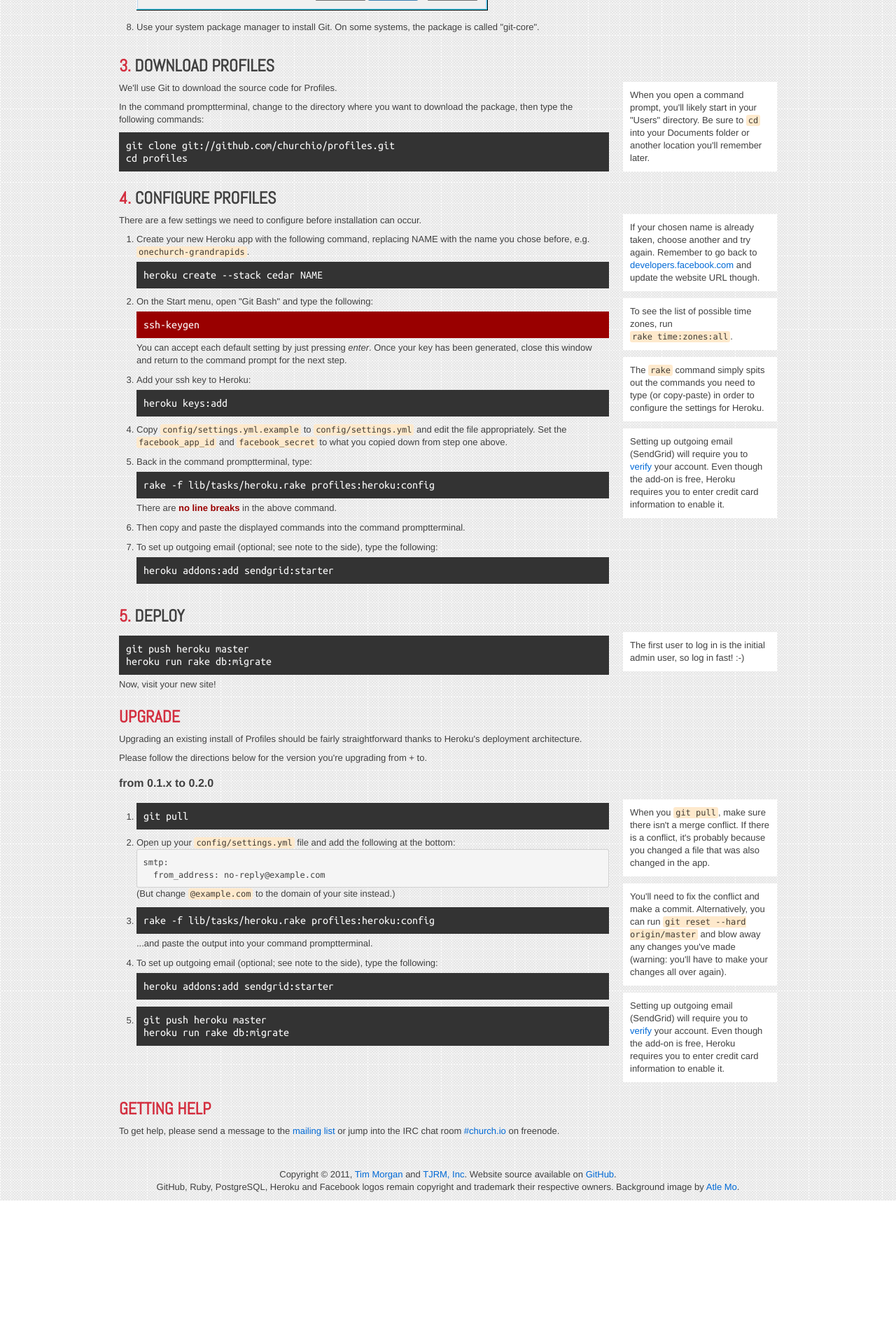
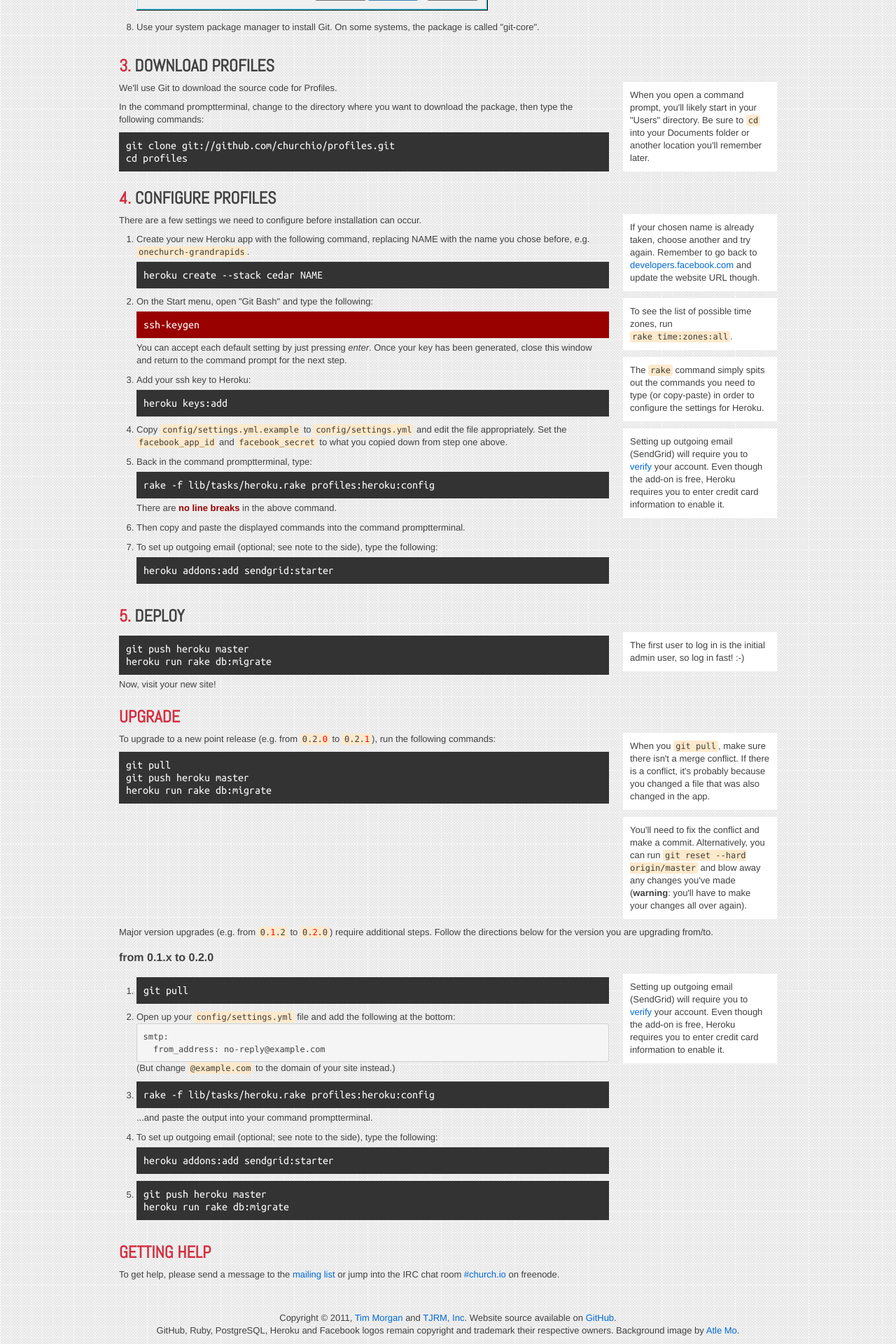
Before and after one commit to seven1m/old-churchio-website, a Jekyll site: the page built from profiles/install.html, in a window 1280 px wide. Shown: the part 2050-3970 px from the top of the page at 70% size. Built offline with Jekyll 4.4.1, drawn with Linux system fonts in a browser that asks for light colours; Markdown is read by kramdown in place of the engine named in the settings; before the commit the page ends 3765 px from its top, so only the background shows below that.

Commit message:
Update install docs.

```diff
--- a/_sass/screen.scss
+++ b/_sass/screen.scss
@@ -111,6 +111,11 @@ aside {
     margin-bottom: 10px;
     background-color: #fff;
   }
+}
+
+code em {
+  font-style: normal;
+  color: red;
 }
 
 /* Home -------------------- */
--- a/profiles/install.html
+++ b/profiles/install.html
@@ -231,13 +231,34 @@ description: How to download and install Church.IO Profiles.
 
   <h3 id="upgrade"><span>Upgrade</span></h3>
 
-  <p>
-    Upgrading an existing install of Profiles should be fairly straightforward
-    thanks to Heroku's deployment architecture.
-  </p>
+  <section class="row">
+    <div class="span12">
+      <p>
+        To upgrade to a new point release (e.g. from <code>0.2.<em>0</em></code> to <code>0.2.<em>1</em></code>), run the following commands:
+      </p>
+
+      <div class="console">
+        git pull<br/>
+        git push heroku master<br/>
+        heroku run rake db:migrate
+      </div>
+    </div>
+    <aside class="span4">
+      <p>
+        When you <code>git pull</code>, make sure there isn't a merge conflict. If there is a conflict, it's probably
+        because you changed a file that was also changed in the app.
+      </p>
+      <p>
+        You'll need to fix the conflict and make a commit.
+        Alternatively, you can run <code>git reset --hard origin/master</code> and blow away any changes you've made
+        (<strong>warning</strong>: you'll have to make your changes all over again).
+      </p>
+    </aside>
+  </section>
 
   <p>
-    Please follow the directions below for the version you're upgrading from + to.
+    Major version upgrades (e.g. from <code>0.<em>1</em>.2</code> to <code>0.<em>2</em>.0</code>) require additional steps.
+    Follow the directions below for the version you are upgrading from/to.
   </p>
 
   <h4 id="upgrade-010-020">from 0.1.x to 0.2.0</h4>
@@ -278,15 +299,6 @@ description: How to download and install Church.IO Profiles.
     </div>
     <aside class="span4">
       <p>
-        When you <code>git pull</code>, make sure there isn't a merge conflict. If there is a conflict, it's probably
-        because you changed a file that was also changed in the app.
-      </p>
-      <p>
-        You'll need to fix the conflict and make a commit.
-        Alternatively, you can run <code>git reset --hard origin/master</code> and blow away any changes you've made
-        (warning: you'll have to make your changes all over again).
-      </p>
-      <p>
         Setting up outgoing email (SendGrid) will require you to
         <a href="http://devcenter.heroku.com/articles/account-verification">verify</a> your
         account. Even though the add-on is free, Heroku requires you to enter credit
--- a/stylesheets/screen.css
+++ b/stylesheets/screen.css
@@ -250,6 +250,11 @@ aside p {
   background-color: #fff;
 }
 
+code em {
+  font-style: normal;
+  color: red;
+}
+
 /* Home -------------------- */
 .screenshot {
   position: relative;
```
